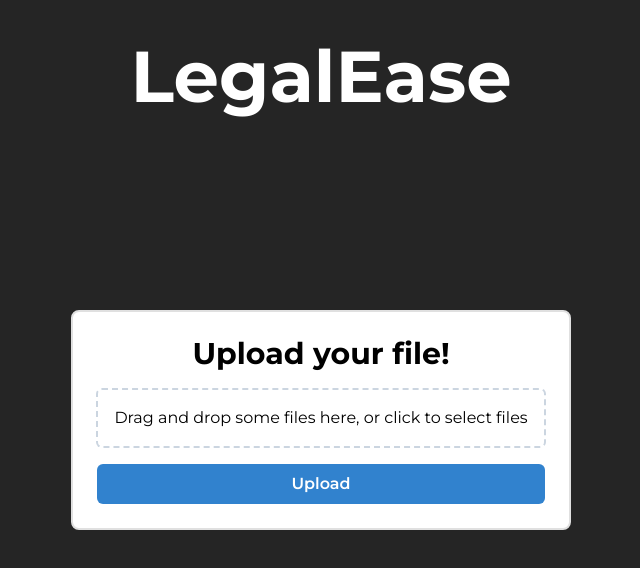
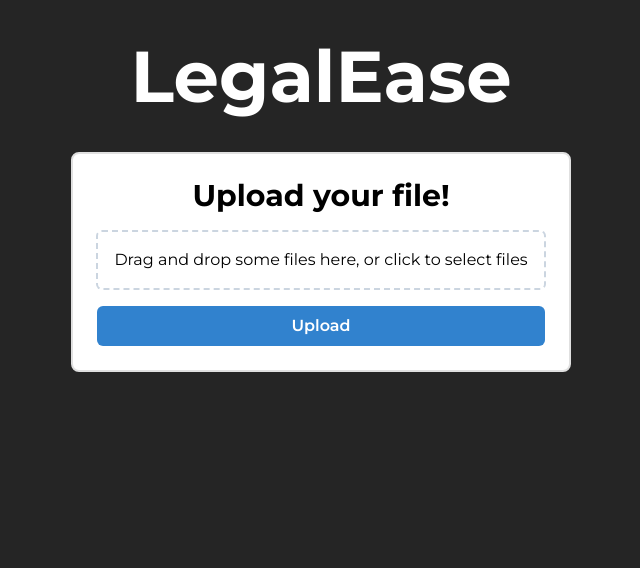
Before and after one commit to ray-hao/DocsRead, a Next.js app: page / in a window 1280 px wide. Shown: the top 568 px of the page, without its empty margins (319-959 px from the left). Built offline with nearby package versions, Linux system fonts and the light colour scheme.

Commit message:
fix some more styling

```diff
--- a/src/app/page.tsx
+++ b/src/app/page.tsx
@@ -19,20 +19,13 @@ export default function App() {
       display="flex"
       flexDirection="column"
       alignItems="center"
-      justifyContent="center"
       height={"100vh"}
       bg={bg}
       color={color}
-      p={4}
+      overflow="hidden"
+      pt={10}
     >
-      <Heading
-        as="h1"
-        size="4xl"
-        color="white"
-        position="absolute"
-        top="0"
-        mt="5vh"
-      >
+      <Heading as="h1" size="4xl" color="white">
         LegalEase
       </Heading>
       <FileUploader />
--- a/src/components/FileUploader.tsx
+++ b/src/components/FileUploader.tsx
@@ -149,20 +149,13 @@ const FileUploader: React.FC = () => {
       display="flex"
       flexDirection="column"
       alignItems="center"
-      justifyContent="center"
-      p={4}
+      justifyContent="flex-start"
+      pt={10}
     >
       {loadingResults &&
         (!documentInformation || !bboxInformation || !uploadedFileUrl) && (
-          <Spinner size="xl" mt={10} color="white" />
+          <Spinner size="xl" mt={20} color="white" />
         )}
-      {uploadedFileUrl && bboxInformation && documentInformation && (
-        <ViewDoc
-          pdfUrl={uploadedFileUrl}
-          bboxInformation={bboxInformation}
-          documentInformation={documentInformation}
-        />
-      )}
       {!loadingResults && (
         <Box
           w="500px"
@@ -170,7 +163,6 @@ const FileUploader: React.FC = () => {
           bg="white"
           borderRadius="lg"
           border="2px solid #E0E0E0"
-          mt={10}
         >
           <VStack spacing={4}>
             <Heading as="h1" size="lg">
@@ -211,6 +203,13 @@ const FileUploader: React.FC = () => {
           </VStack>
         </Box>
       )}
+      {uploadedFileUrl && bboxInformation && documentInformation && (
+        <ViewDoc
+          pdfUrl={uploadedFileUrl}
+          bboxInformation={bboxInformation}
+          documentInformation={documentInformation}
+        />
+      )}
     </Box>
   );
 };
--- a/src/components/ViewDoc.tsx
+++ b/src/components/ViewDoc.tsx
@@ -36,7 +36,7 @@ const ViewDoc = ({
   });
 
   return (
-    <Box style={{ position: "relative" }}>
+    <Box pt={10}>
       <style jsx global>{`
         hr {
           margin: 0;
@@ -49,7 +49,6 @@ const ViewDoc = ({
         overflowX="scroll"
         borderRadius="lg"
         border="2px solid #E0E0E0"
-        mt="10vh"
       >
         <DocumentHighlighter numPages={numPages} highlights={highlights}>
           <Document file={pdfUrl} onLoadSuccess={onDocumentLoadSuccess}>
```
